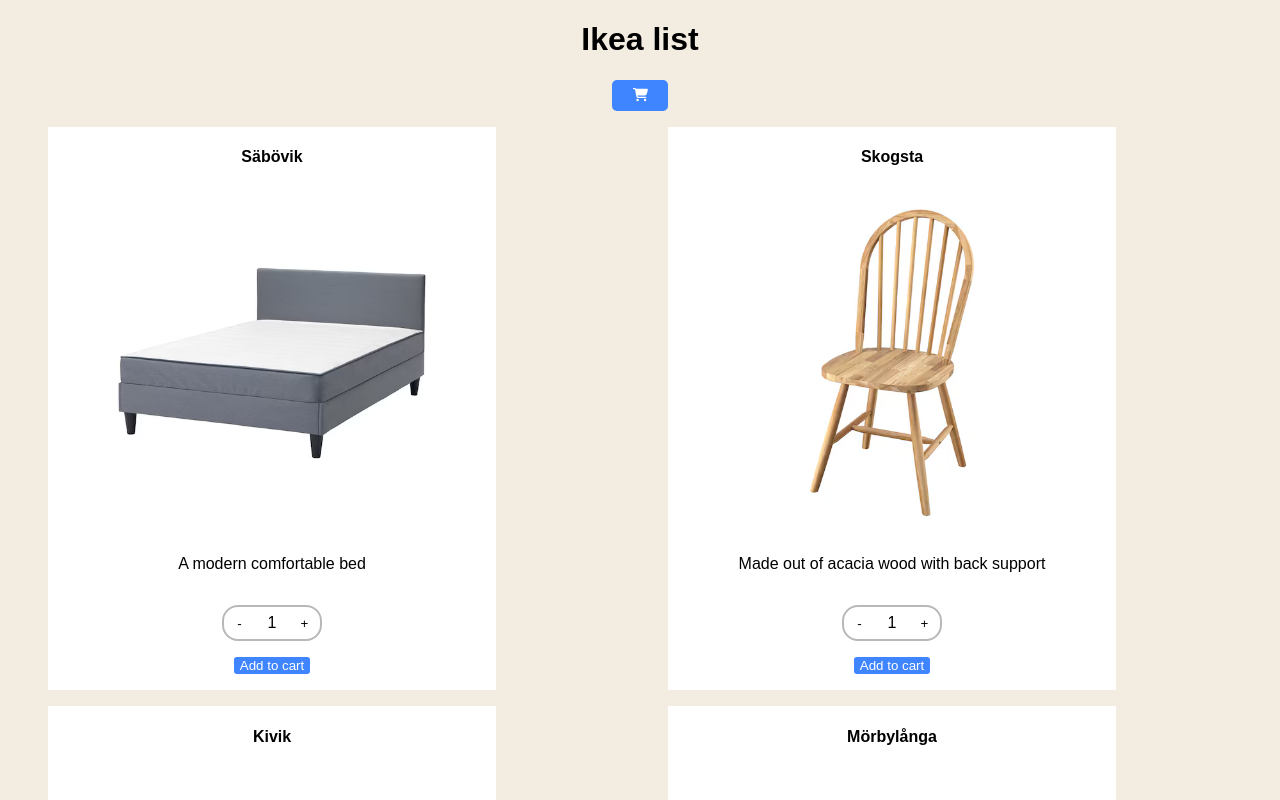
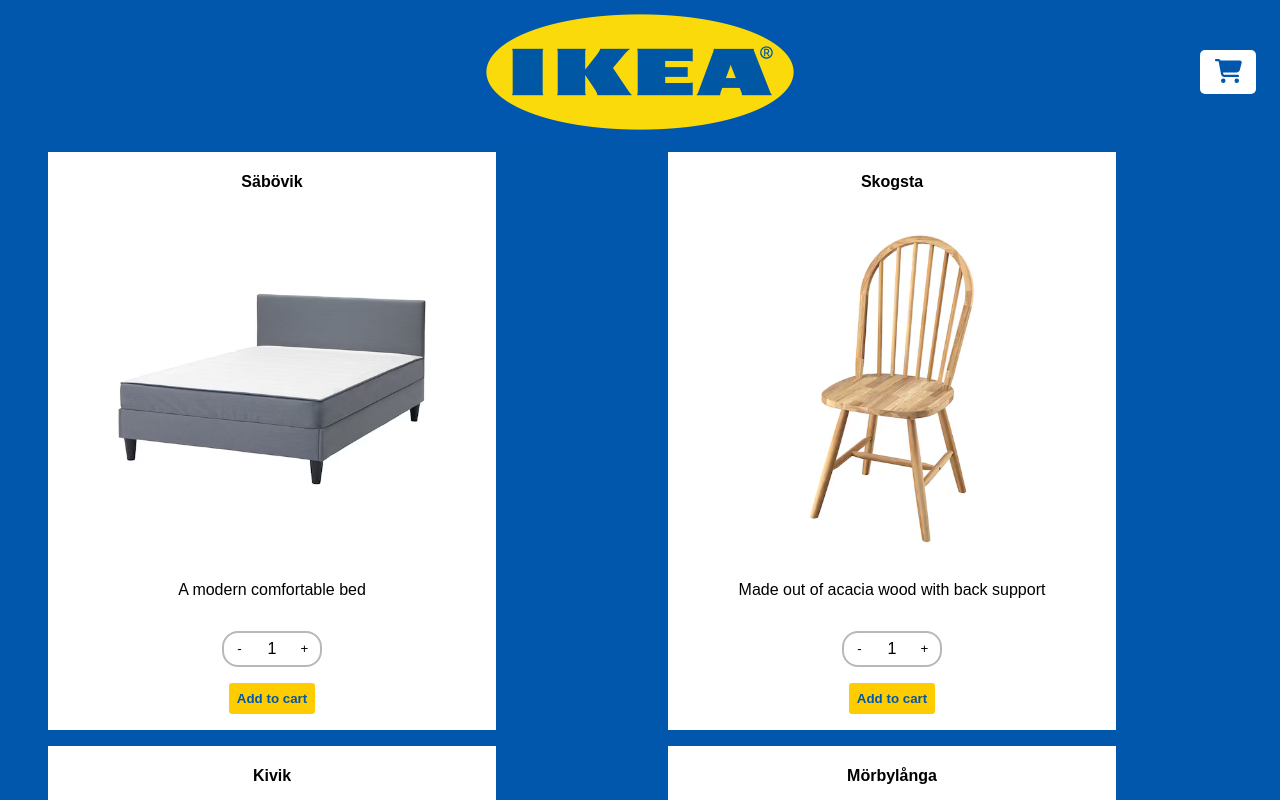
Before and after one commit to Tillsxp/reactcart, a React (Create React App) app: page / in a window 1280 px wide. Shown: the top 800 px of the page. Built offline with nearby package versions, Linux system fonts and the light colour scheme.

Commit message:
Updated css

```diff
--- a/src/Shoppinglist.js
+++ b/src/Shoppinglist.js
@@ -41,10 +41,10 @@
 
     return(
         <>
-        <div>
-        <h1>Ikea list</h1>
+        <header>
+        <img className="logo" src="./images/Ikea_logo.svg.png" alt="ikea logo"/>
         <button className='cart' ><FontAwesomeIcon icon={faCartShopping} /></button>
-        </div>
+        </header>
         <Cart cartItems = {cartItems}/>
         <ul className='item-container'>
             {listItems}
--- a/src/cart.css
+++ b/src/cart.css
@@ -1,10 +1,11 @@
 .cart{
-    background-color:#3f85ff;
+    background-color:#fff;
     border:none;
     border-radius: 5px;
-    color:#fff;
+    color:#0057ac;
     padding:0.5rem;
     width:3.5rem;
+    font-size: x-large;
 }
 .cart-box{
     padding:0px 25vw 0px 25vw;
--- a/src/item.css
+++ b/src/item.css
@@ -28,8 +28,10 @@
         width: 1.5rem;
     }
 .cart-container{
-    background-color: #3f85ff;
+    background-color: #ffcc00;
+    padding: 0.5rem;
     border:none;
     border-radius: 3px;
-    color: #fff;
+    color: #0057ac;
+    font-weight: 800;
 }
--- a/src/shoppinglist.css
+++ b/src/shoppinglist.css
@@ -1,6 +1,21 @@
 body{
-    background-color:#f3ece0;
+    background-color:#0057ac;
     text-align: center;
+}
+header{
+    display:grid;
+    grid-template-columns: 1fr auto 1fr;
+    align-items: center;
+    padding: 0 1rem;
+    position: relative;
+}
+.cart{
+    grid-column: 3;
+    justify-self: end;
+}
+.logo{
+    grid-column:2;
+    justify-content: center;
 }
 .item-container{
     display: grid;
@@ -10,30 +25,3 @@
     grid-template-columns: repeat(2,1fr);
     grid-template-rows: repeat(2, 1fr);
 }
-.cart{
-    background-color:#3f85ff;
-    border:none;
-    border-radius: 5px;
-    color:#fff;
-    padding:0.5rem;
-    width:3.5rem;
-}
-.cart-box{
-    padding:0px 25vw 0px 25vw;
-}
-.cart-box ul{
-    border:1px solid #000000;
-    background-color:#fff;
-    padding: 1rem;
-    display: flex;
-    justify-content: center;
-    flex-direction: column;
-    align-items: center;
-    list-style-type:disc;
-}
-.cart-box li{
-    background-color: #fff;
-}
-.cart-box-none{
-    display:none;
-}
```
Also changed, not shown: public/images/Ikea_logo.svg.png (added), src/index.css (line endings or trailing spaces).
